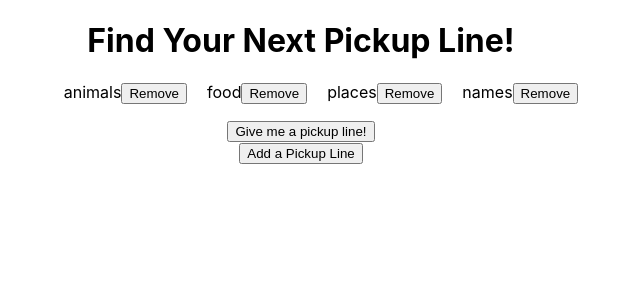
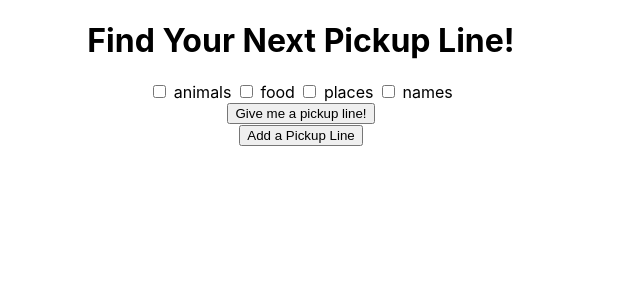
Before and after one commit to jenniferjlee/pickuplines, a React (Create React App) app in the folder pickuplines/: page / in a window 1280 px wide. Shown: the top 300 px of the page, without its empty margins (339-979 px from the left). Built offline with nearby package versions, Linux system fonts and the light colour scheme.

Commit message:
checkbox functionality and navigation back to display

```diff
--- a/pickuplines/src/Add.jsx
+++ b/pickuplines/src/Add.jsx
@@ -3,14 +3,17 @@ import Category from './Category.jsx';
 
 // Add Component: contains input box for text as well as categories to check off and add button
 
-export default function Add({ lines }) {
+export default function Add({ lines, callback }) {
 
   const [pickupline, setPickupline] = useState('');
+  const [selected, setSelected] = useState([]);
 
   const add = (event) => {
     alert(pickupline + ' was added');
     setPickupline('');
     // post to firebase
+    // go back to display
+    callback(false);
   };
 
   const changeDesc = (event) => {
@@ -29,7 +32,7 @@ export default function Add({ lines }) {
         onChange={changeDesc}
       />
 
-      <Category lines={lines} />
+      <Category lines={lines} callback={selected => setSelected(selected)} />
 
       <button onClick={add} >
         Submit
--- a/pickuplines/src/App.js
+++ b/pickuplines/src/App.js
@@ -35,19 +35,20 @@ function App() {
   const showAdd = (event) => {
     setAdd(true);
   };
+
   return (
     <div className="App">
       <h1> Find Your Next Pickup Line! </h1>
       {/* conditional rendering */}
       {!add &&
         <>
-          <Category lines={LINES} />
+          <Category lines={LINES} callback={selected => setSelected(selected)} />
           <Display selected={selected} />
           <button onClick={showAdd} >
             Add a Pickup Line
       </button>
         </>}
-      {add && <Add lines={LINES} />}
+      {add && <Add lines={LINES} callback={() => setAdd(false)} />}
     </div>
   );
 }
--- a/pickuplines/src/Category.jsx
+++ b/pickuplines/src/Category.jsx
@@ -2,28 +2,40 @@ import React, { useState } from 'react';
 import './Category.css';
 
 // do individual checkbox magic here
-export default function Category({ lines }) {
+export default function Category({ lines, callback }) {
+  // GET list of all available categories using the data provided and tags = ...
+  const tags = ['animals', 'food', 'places', 'names'];
+  const allUnchecked = [];
+  console.log(tags.length);
+  for (var i = 0; i < tags.length; i++) allUnchecked.push(false);
+  const [checked, setChecked] = useState(allUnchecked);
 
-  const [tags, setTags] = useState(['animals', 'food', 'places', 'names']);
+  function changeCheck(check, index, i) {
+    if (index === i) { return !check } else { return check };
+  }
 
-  const removeTag = (i) => {
-    const newTags = tags.filter((tag, index) => index !== i);
-    setTags(newTags)
+  const handleChange = (i) => {
+    const newChecks = checked.map((check, index) => changeCheck(check, index, i));
+    setChecked(newChecks);
+    // callback
+    callback(tags.filter((tag, i) => checked[i]));
   };
 
   return (
     <div>
-      <ul id="cat_tags">
+      <div id="cat_tags">
         {
+          //functional programming
           tags.map((tag, i) => (
-            <li key={tag}>
-              {tag}
-              <button type="button" onClick={() => removeTag(i)}>Remove</button>
+            <>
+              <input type="checkbox" id={tag} name={tag} value={tag} onChange={() => handleChange(i)} />
+              <label for={tag}> {tag} </label>
+              {/*<button type="button" onClick={() => removeTag(i)}>Remove</button> */}
               {/* onClick={removeTag(i)} doesnt work */}
-            </li>
+            </>
           ))
         }
-      </ul>
+      </div>
     </div>
   );
 }
```
